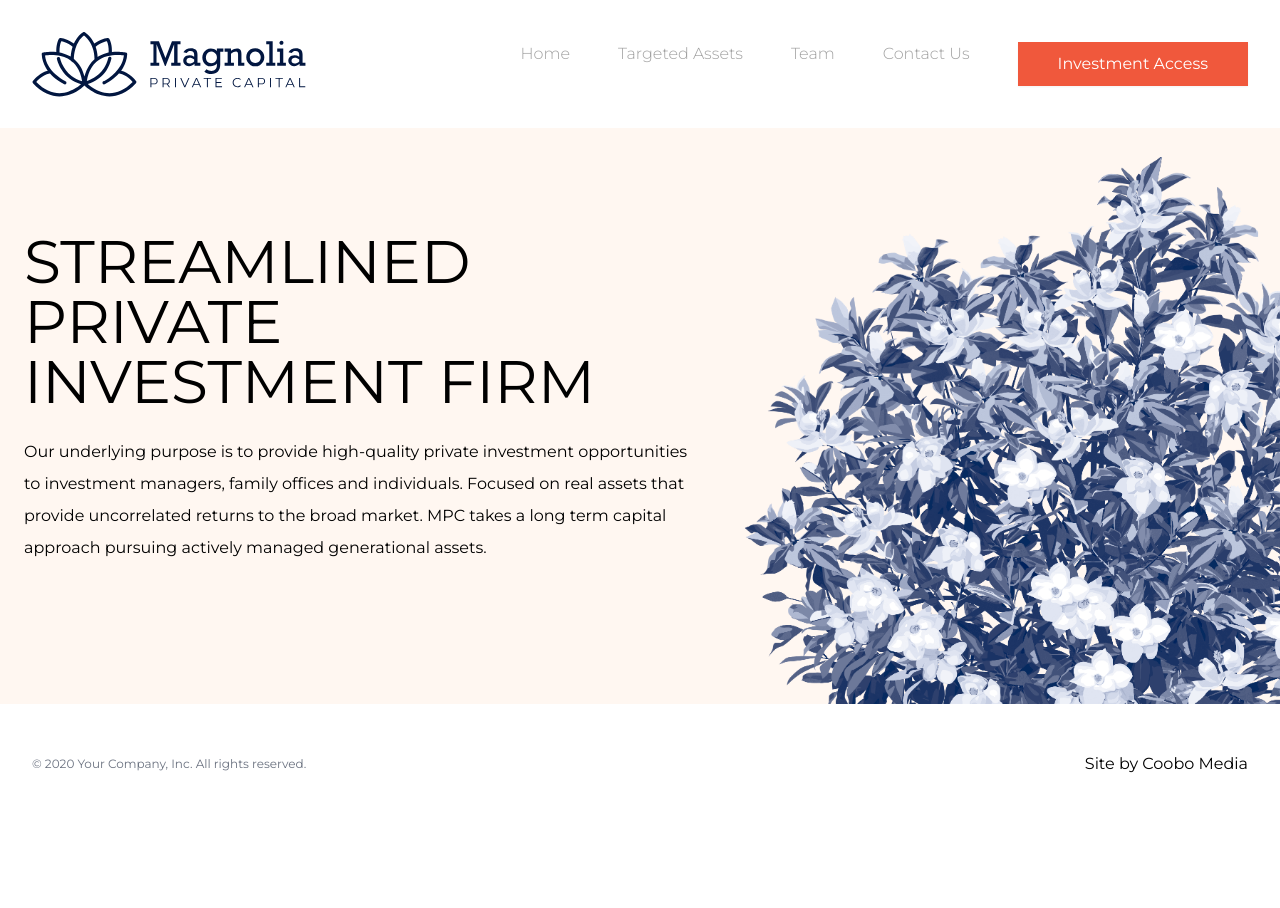
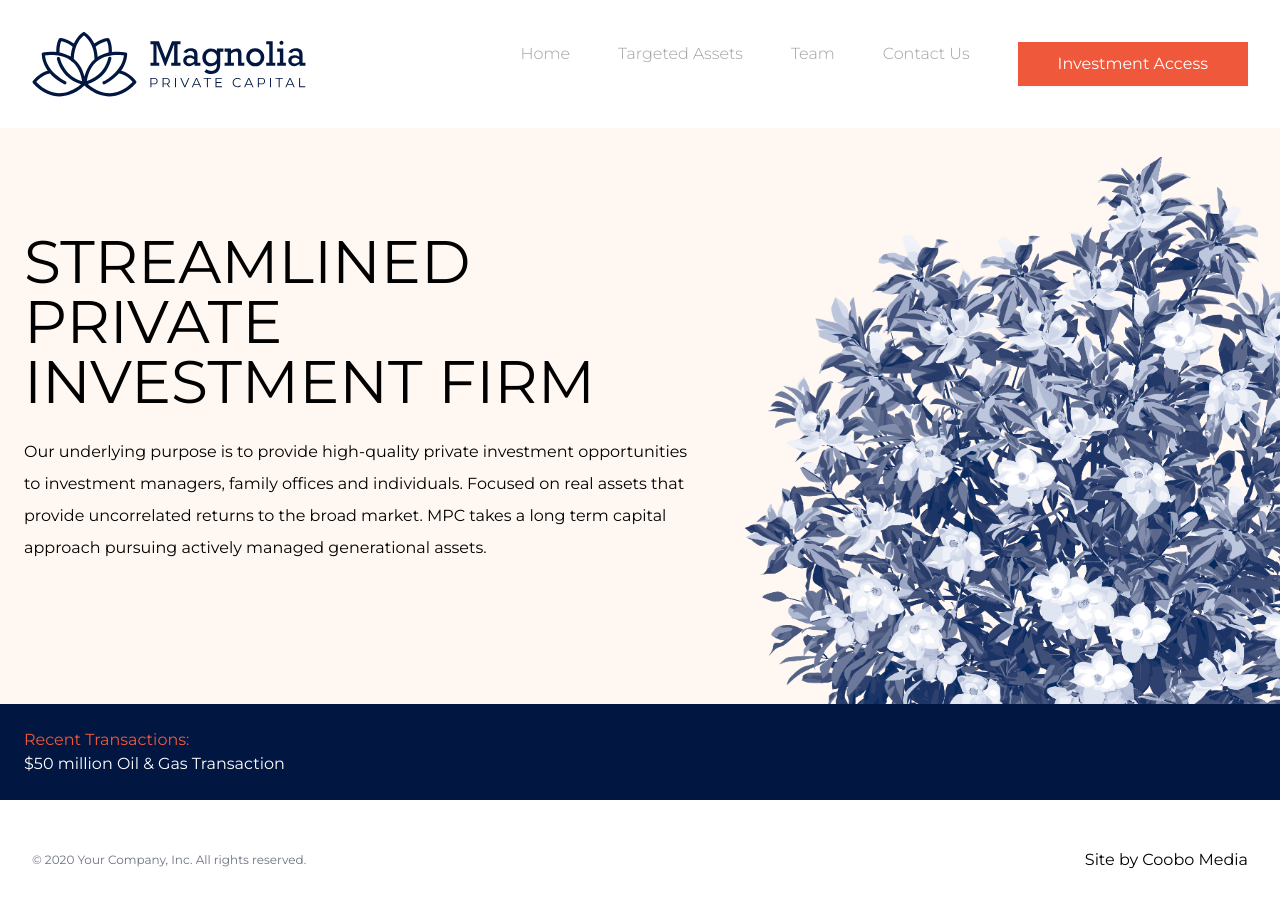
Before and after one commit to coobomedia/magnolia-cap.com, a Next.js app: page / in a window 1280 px wide. Shown: the top 908 px of the page. Before the commit the page ends 824 px from the top, so only its background shows below. Built offline with nearby package versions, Linux system fonts and the light colour scheme.

Commit message:
Add news bar (without orange block)

```diff
--- a/src/app/page.tsx
+++ b/src/app/page.tsx
@@ -1,11 +1,13 @@
 import JWRHeader from "@/components/jwr-header"
 import Hero from "@/components/mag-home-hero"
+import HomeNews from "@/components/mag-home-news"
 import { Button } from "@/components/ui/button"
 
 export default function HomePage() {
   return (
     <main className="">
       <Hero />
+      <HomeNews />
     </main>
   )
 }
--- /dev/null
+++ b/src/components/mag-home-news.tsx
@@ -0,0 +1,11 @@
+export default function HomeNews() {
+  return (
+    <section className="mx-auto max-w-7xl bg-secondary columns-2">
+      <div className="w-full p-6">
+        <h4 className="text-accent">Recent Transactions:</h4>
+        <p className="text-white">$50 million Oil & Gas Transaction</p>
+      </div>
+      <div className="w-full p-6"></div>
+    </section>
+  )
+}
--- a/tailwind.config.js
+++ b/tailwind.config.js
@@ -33,7 +33,7 @@ module.exports = {
         primary: "#FFF7F1",
         secondary: "#011640",
         text: "#011640",
-        accent: "#FECACA",
+        accent: "#f0583c",
         // primary: colors.rose,
 
         // secondary: colors.orange,
```
